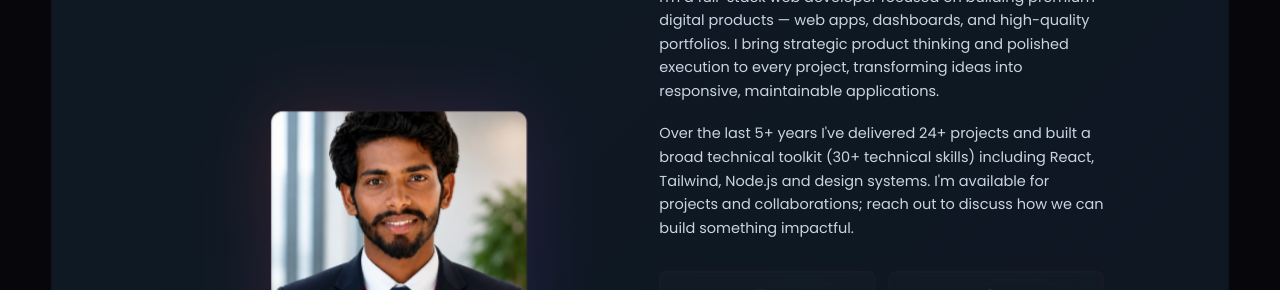
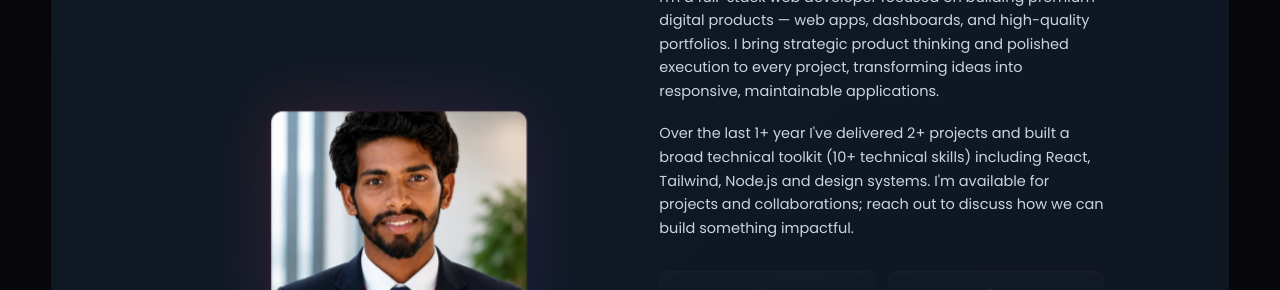
Before and after one commit to samimalam099/Samim-Portfolio, a React (Vite) app: page / in a window 1280 px wide. Shown: the part 760-1050 px from the top of the page. Built offline with nearby package versions, Linux system fonts and the light colour scheme.

Commit message:
chore: update experience to 1+ years and technical skills to 10+

```diff
--- a/src/components/About.jsx
+++ b/src/components/About.jsx
@@ -55,16 +55,16 @@ const About = () => {
               </p>
 
               <p className="text-lg text-slate-300 leading-relaxed">
-                Over the last 5+ years I've delivered 24+ projects and built a broad technical toolkit (30+ technical
+                Over the last 1+ year I've delivered 2+ projects and built a broad technical toolkit (10+ technical
                 skills) including React, Tailwind, Node.js and design systems. I'm available for projects and
                 collaborations; reach out to discuss how we can build something impactful.
               </p>
 
             <div className="grid grid-cols-2 gap-4 pt-4">
               {[
-                { label: 'Years Experience', value: '5+' },
+                { label: 'Years Experience', value: '1+' },
                 { label: 'Projects Delivered', value: '2+' },
-                { label: 'Technical Skills', value: '30+' },
+                { label: 'Technical Skills', value: '10+' },
               ].map((stat, index) => (
                 <motion.div
                   key={index}
--- a/src/components/ResumePage.jsx
+++ b/src/components/ResumePage.jsx
@@ -9,9 +9,9 @@ import { containerVariants, itemVariants, fadeInUp } from '../utils/animations'
 const resumeLink = 'resume.pdf'
 
 const stats = [
-  { label: 'Years Experience', value: '5+', description: 'Building premium digital products.' },
+  { label: 'Years Experience', value: '1+', description: 'Building premium digital products.' },
   { label: 'Projects Delivered', value: '2+', description: 'Web apps, dashboards, and portfolios.' },
-  { label: 'Technical Skills', value: '30+', description: 'React, Tailwind, Node.js and design systems.' },
+  { label: 'Technical Skills', value: '10+', description: 'React, Tailwind, Node.js and design systems.' },
 ]
 
 const highlights = [
--- a/src/components/Stats.jsx
+++ b/src/components/Stats.jsx
@@ -18,7 +18,7 @@ const stats = [
   },
   {
     title: 'Years of Experience',
-    value: '5+',
+    value: '1+',
     icon: HiClock,
     description: 'End-to-end product experience across startups, agencies, and enterprise teams.',
   },
```
